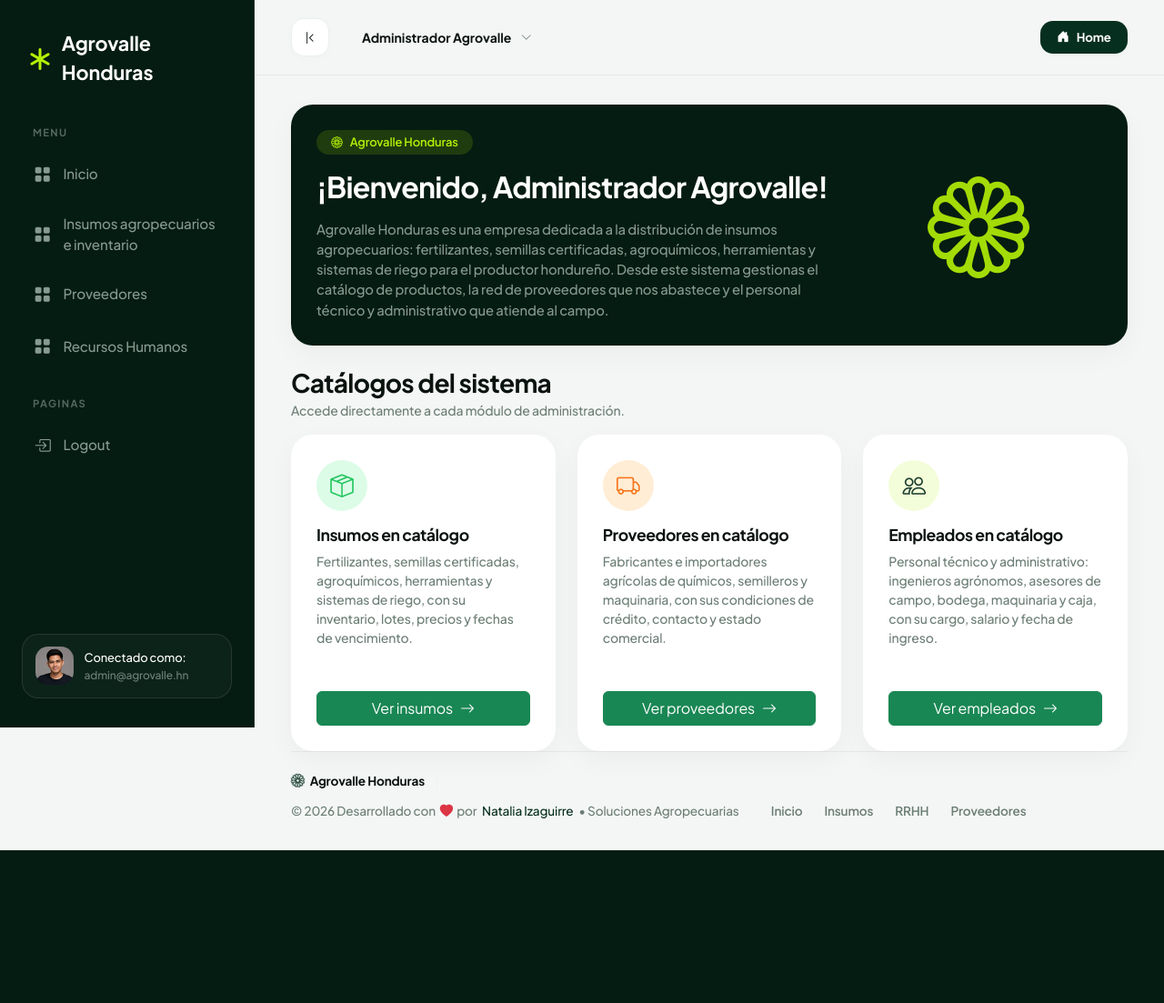
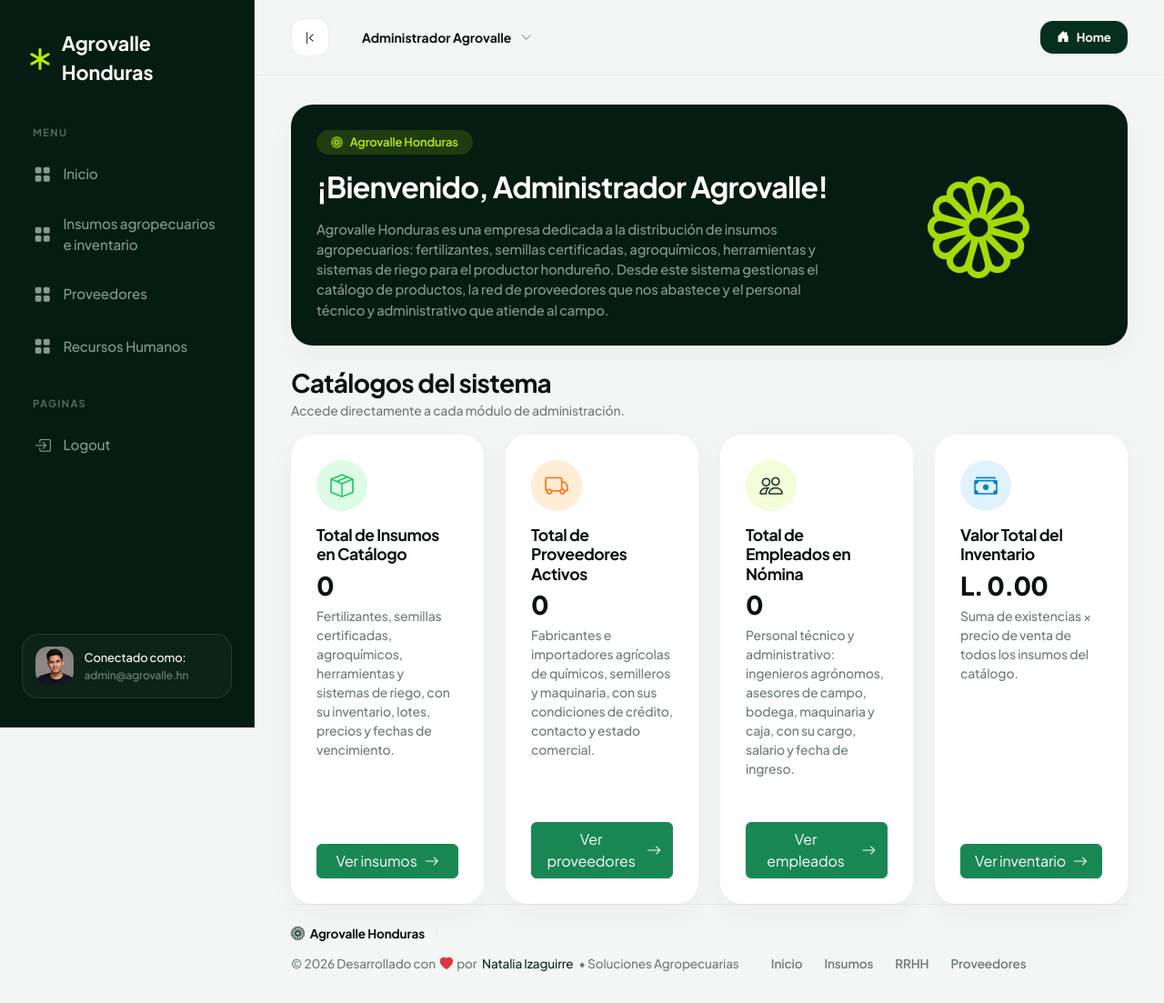
Before and after one commit to nattizg/Examen2, a Laravel app: page /dashboard in a window 1280 px wide. Shown: the whole page at 91% size. Before the commit the page ends 935 px from the top, so only its background shows below. Run offline with Laravel 12, Linux system fonts and the light colour scheme; a user stored in the database is signed in; data comes from the database, SQL or seed files in the repository; data that the repository does not hold is empty.

Commit message:
arreglos del dashboard y funcionalidad del boton 'logout' del menu lateral

```diff
--- a/resources/views/inicio/dashboard.blade.php
+++ b/resources/views/inicio/dashboard.blade.php
@@ -45,13 +45,14 @@
 <div class="row g-4">
 
   <!-- Insumos -->
-  <div class="col-12 col-md-6 col-xl-4">
+  <div class="col-12 col-md-6 col-xl-3">
     <div class="card card-stat h-100">
       <div class="d-flex align-items-center justify-content-center rounded-circle mb-3"
            style="width: 56px; height: 56px; background-color: var(--sys-green-bg); color: var(--sys-green); font-size: 1.6rem;">
         <i class="bi bi-box-seam"></i>
       </div>
-      <h5 class="card-title mb-2">Insumos en catálogo</h5>
+      <h5 class="card-title mb-2">Total de Insumos en Catálogo</h5>
+      <div class="stat-value text-break mb-2" style="font-size: 1.75rem;">{{ number_format($totalInsumos) }}</div>
       <p class="stat-label mb-4">
         Fertilizantes, semillas certificadas, agroquímicos, herramientas y sistemas de riego,
         con su inventario, lotes, precios y fechas de vencimiento.
@@ -63,13 +64,14 @@
   </div>
 
   <!-- Proveedores -->
-  <div class="col-12 col-md-6 col-xl-4">
+  <div class="col-12 col-md-6 col-xl-3">
     <div class="card card-stat h-100">
       <div class="d-flex align-items-center justify-content-center rounded-circle mb-3"
            style="width: 56px; height: 56px; background-color: var(--sys-orange-bg); color: var(--sys-orange); font-size: 1.6rem;">
         <i class="bi bi-truck"></i>
       </div>
-      <h5 class="card-title mb-2">Proveedores en catálogo</h5>
+      <h5 class="card-title mb-2">Total de Proveedores Activos</h5>
+      <div class="stat-value text-break mb-2" style="font-size: 1.75rem;">{{ number_format($proveedoresActivos) }}</div>
       <p class="stat-label mb-4">
         Fabricantes e importadores agrícolas de químicos, semilleros y maquinaria, con sus
         condiciones de crédito, contacto y estado comercial.
@@ -81,13 +83,14 @@
   </div>
 
   <!-- Empleados -->
-  <div class="col-12 col-md-6 col-xl-4">
+  <div class="col-12 col-md-6 col-xl-3">
     <div class="card card-stat h-100">
       <div class="d-flex align-items-center justify-content-center rounded-circle mb-3"
            style="width: 56px; height: 56px; background-color: var(--brand-lime-translucent); color: var(--brand-forest-light); font-size: 1.6rem;">
         <i class="bi bi-people"></i>
       </div>
-      <h5 class="card-title mb-2">Empleados en catálogo</h5>
+      <h5 class="card-title mb-2">Total de Empleados en Nómina</h5>
+      <div class="stat-value text-break mb-2" style="font-size: 1.75rem;">{{ number_format($totalEmpleados) }}</div>
       <p class="stat-label mb-4">
         Personal técnico y administrativo: ingenieros agrónomos, asesores de campo, bodega,
         maquinaria y caja, con su cargo, salario y fecha de ingreso.
@@ -98,5 +101,23 @@
     </div>
   </div>
 
+  <!-- Valor Total del Inventario -->
+  <div class="col-12 col-md-6 col-xl-3">
+    <div class="card card-stat h-100">
+      <div class="d-flex align-items-center justify-content-center rounded-circle mb-3"
+           style="width: 56px; height: 56px; background-color: #E0F2FE; color: #0284C7; font-size: 1.6rem;">
+        <i class="bi bi-cash-stack"></i>
+      </div>
+      <h5 class="card-title mb-2">Valor Total del Inventario</h5>
+      <div class="stat-value text-break mb-2" style="font-size: 1.75rem;">L. {{ number_format($valorInventario, 2, '.', ',') }}</div>
+      <p class="stat-label mb-4">
+        Suma de existencias × precio de venta de todos los insumos del catálogo.
+      </p>
+      <a href="{{ route('insumos.index') }}" class="btn btn-success mt-auto d-inline-flex align-items-center justify-content-center gap-2">
+        <span>Ver inventario</span> <i class="bi bi-arrow-right"></i>
+      </a>
+    </div>
+  </div>
+
 </div>
 @endsection
--- a/resources/views/layouts/app.blade.php
+++ b/resources/views/layouts/app.blade.php
@@ -71,10 +71,12 @@
         <div class="sidebar-menu-title">Paginas</div>
         <ul class="sidebar-menu-list">
           <li class="sidebar-menu-item">
-            <a href="#" class="sidebar-menu-link" id="menu-logout" title="Login Page">
+            <a href="#" class="sidebar-menu-link" id="menu-logout" title="Cerrar sesión"
+              onclick="event.preventDefault(); document.getElementById('logout-form').submit();">
               <i class="bi bi-box-arrow-in-right"></i>
               <span>Logout</span>
             </a>
+          </li>
         </ul>
       </div>
     </div>
@@ -147,7 +149,6 @@
         <span>Home</span>
       </a>
     </header>
-    </header>
     <!-- END: Top Navbar Component -->
 
     <!-- START: Page Header Banner -->
--- a/routes/web.php
+++ b/routes/web.php
@@ -4,13 +4,22 @@ use App\Http\Controllers\AuthController;
 use Illuminate\Support\Facades\Route;
 use App\Http\Controllers\ProveedorController;
 use App\Http\Controllers\EmpleadoController;
+use Illuminate\Support\Facades\DB;
+use App\Models\Insumo;
+use App\Models\Proveedor;
+use App\Models\Empleado;
 
 Route::get('/', function () {
     return view('layouts.app');
 });
 
 Route::get('/dashboard', function () {
-    return view('inicio.dashboard');
+    return view('inicio.dashboard', [
+        'totalInsumos'       => Insumo::count(),
+        'proveedoresActivos' => Proveedor::where('estado', 'Activo')->count(),
+        'totalEmpleados'     => Empleado::count(),
+        'valorInventario'    => Insumo::sum(DB::raw('inventario * precio')),
+    ]);
 })->middleware('auth')->name('dashboard');
 
 Route::middleware(['auth'])->group(function () {
```
Also changed, not shown: public/uploads/insumos/1794538432_6af67bc083e19.webp (added).
